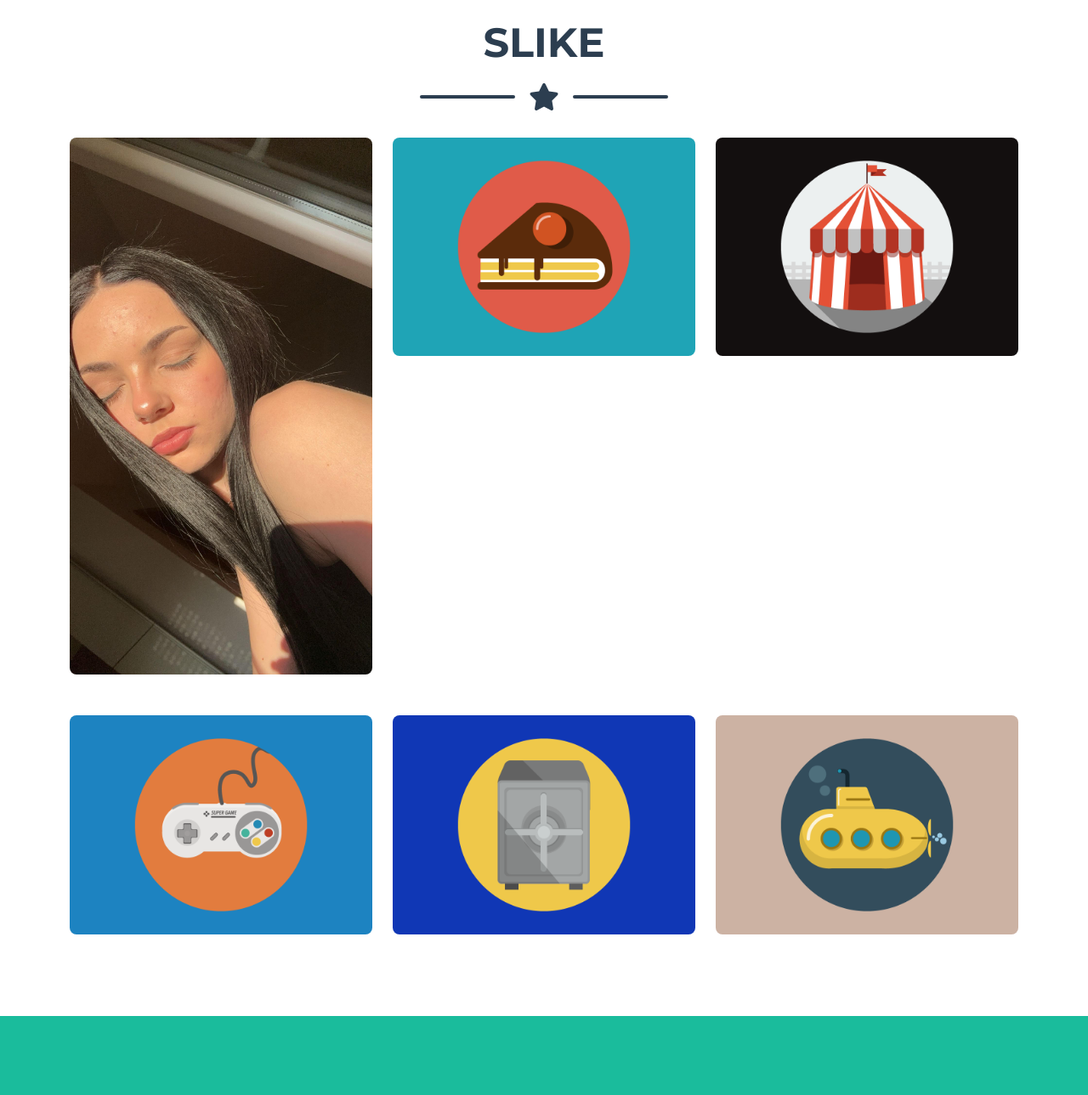
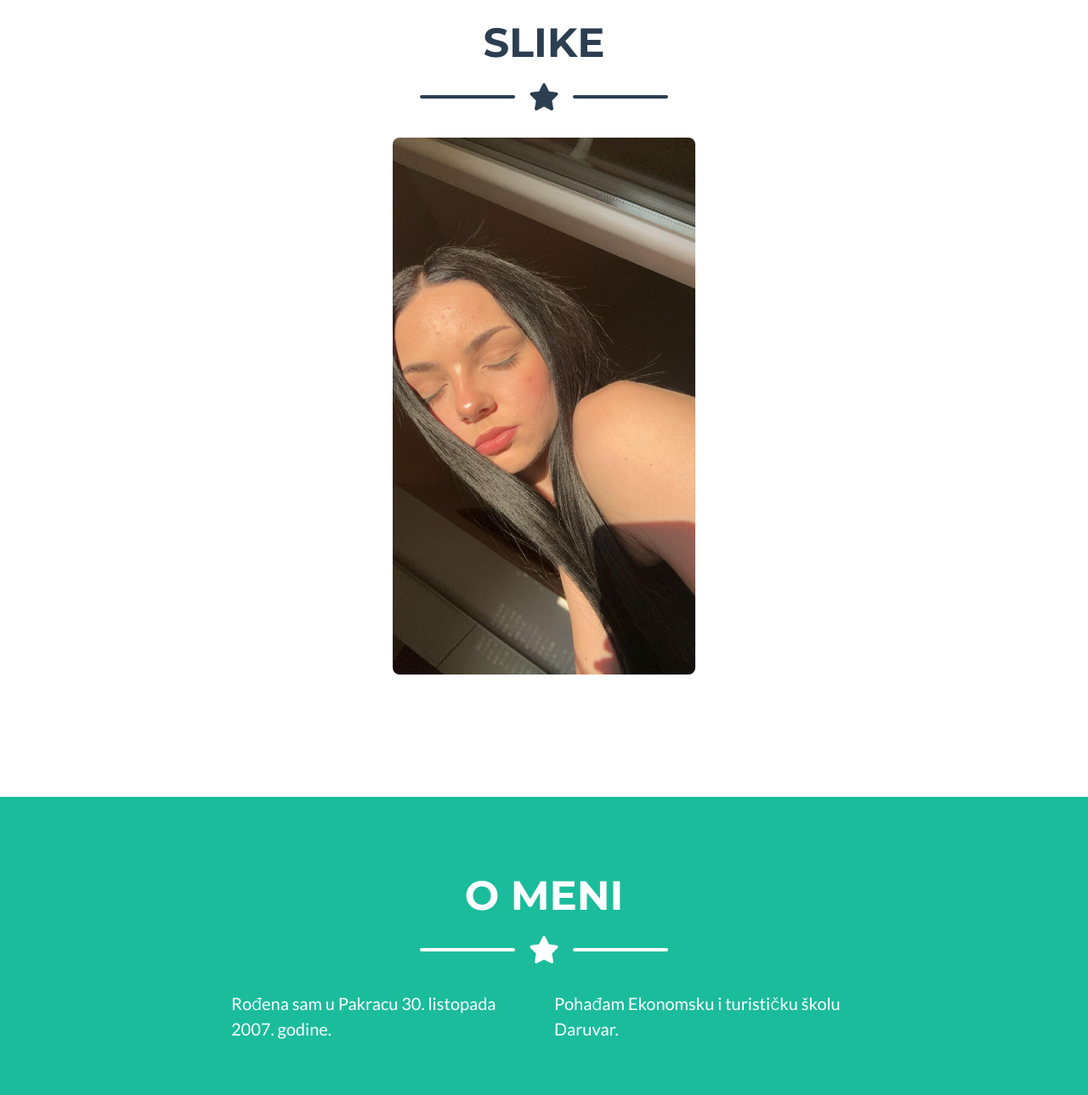
Before and after one commit to emasabo/web, a plain HTML site: page index.html in a window 1280 px wide. Shown: the part 813-2102 px from the top of the page at 85% size. Drawn offline with nearby package versions, Linux system fonts and the light colour scheme.

Commit message:
Add files via upload

```diff
--- a/index.html
+++ b/index.html
@@ -73,49 +73,8 @@
                             <img class="img-fluid" src="assets/img/portfolio/ema.jpg" alt="..." />
                         </div>
                     </div>
-                    <!-- Portfolio Item 2-->
-                    <div class="col-md-6 col-lg-4 mb-5">
-                        <div class="portfolio-item mx-auto" data-bs-toggle="modal" data-bs-target="#portfolioModal2">
-                            <div class="portfolio-item-caption d-flex align-items-center justify-content-center h-100 w-100">
-                                <div class="portfolio-item-caption-content text-center text-white"><i class="fas fa-plus fa-3x"></i></div>
-                            </div>
-                            <img class="img-fluid" src="assets/img/portfolio/cake.png" alt="..." />
-                        </div>
-                    </div>
-                    <!-- Portfolio Item 3-->
-                    <div class="col-md-6 col-lg-4 mb-5">
-                        <div class="portfolio-item mx-auto" data-bs-toggle="modal" data-bs-target="#portfolioModal3">
-                            <div class="portfolio-item-caption d-flex align-items-center justify-content-center h-100 w-100">
-                                <div class="portfolio-item-caption-content text-center text-white"><i class="fas fa-plus fa-3x"></i></div>
-                            </div>
-                            <img class="img-fluid" src="assets/img/portfolio/circus.png" alt="..." />
-                        </div>
-                    </div>
-                    <!-- Portfolio Item 4-->
-                    <div class="col-md-6 col-lg-4 mb-5 mb-lg-0">
-                        <div class="portfolio-item mx-auto" data-bs-toggle="modal" data-bs-target="#portfolioModal4">
-                            <div class="portfolio-item-caption d-flex align-items-center justify-content-center h-100 w-100">
-                                <div class="portfolio-item-caption-content text-center text-white"><i class="fas fa-plus fa-3x"></i></div>
-                            </div>
-                            <img class="img-fluid" src="assets/img/portfolio/game.png" alt="..." />
-                        </div>
-                    </div>
-                    <!-- Portfolio Item 5-->
-                    <div class="col-md-6 col-lg-4 mb-5 mb-md-0">
-                        <div class="portfolio-item mx-auto" data-bs-toggle="modal" data-bs-target="#portfolioModal5">
-                            <div class="portfolio-item-caption d-flex align-items-center justify-content-center h-100 w-100">
-                                <div class="portfolio-item-caption-content text-center text-white"><i class="fas fa-plus fa-3x"></i></div>
-                            </div>
-                            <img class="img-fluid" src="assets/img/portfolio/safe.png" alt="..." />
-                        </div>
-                    </div>
-                    <!-- Portfolio Item 6-->
-                    <div class="col-md-6 col-lg-4">
-                        <div class="portfolio-item mx-auto" data-bs-toggle="modal" data-bs-target="#portfolioModal6">
-                            <div class="portfolio-item-caption d-flex align-items-center justify-content-center h-100 w-100">
-                                <div class="portfolio-item-caption-content text-center text-white"><i class="fas fa-plus fa-3x"></i></div>
-                            </div>
-                            <img class="img-fluid" src="assets/img/portfolio/submarine.png" alt="..." />
+
+
                         </div>
                     </div>
                 </div>
```
